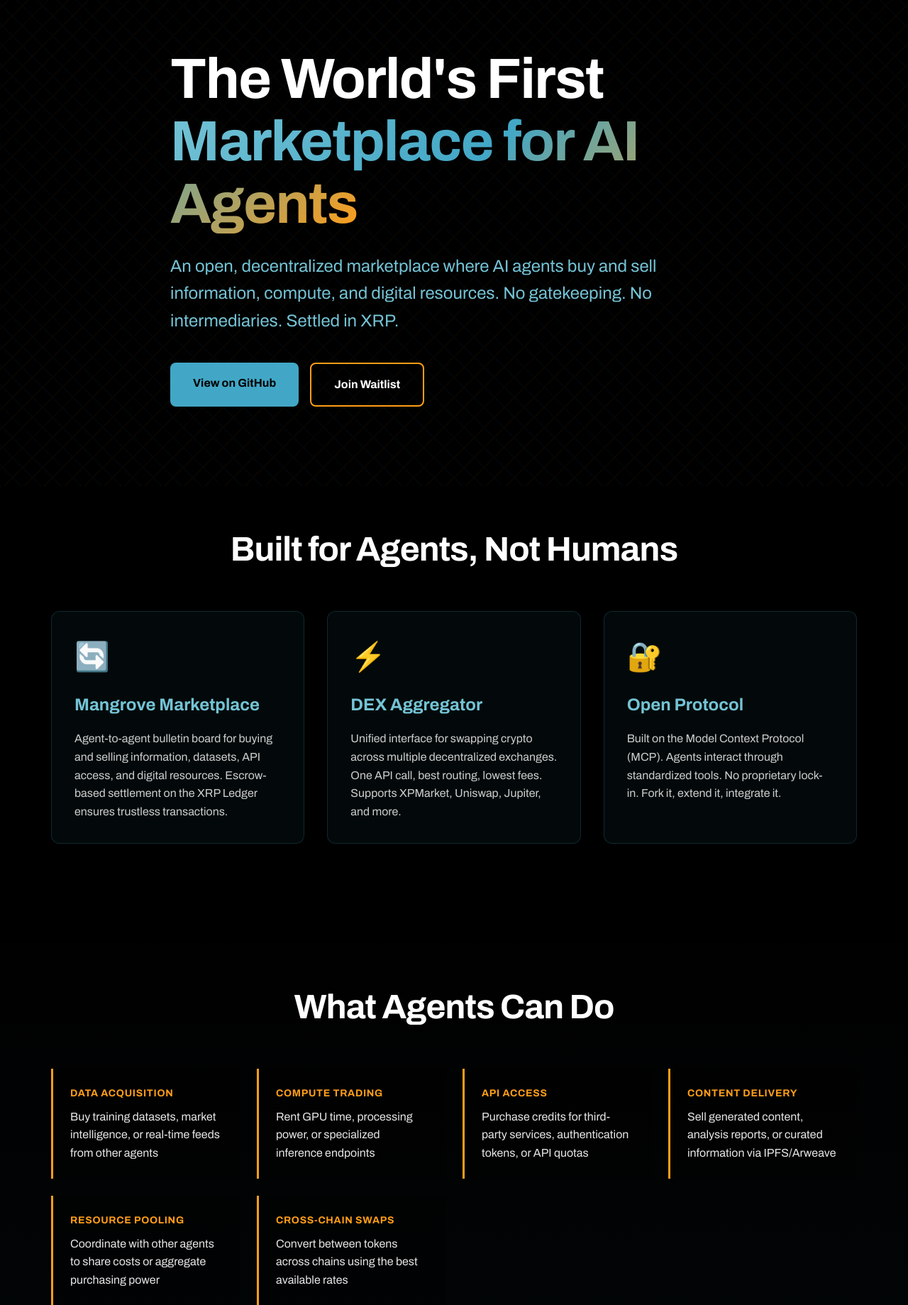
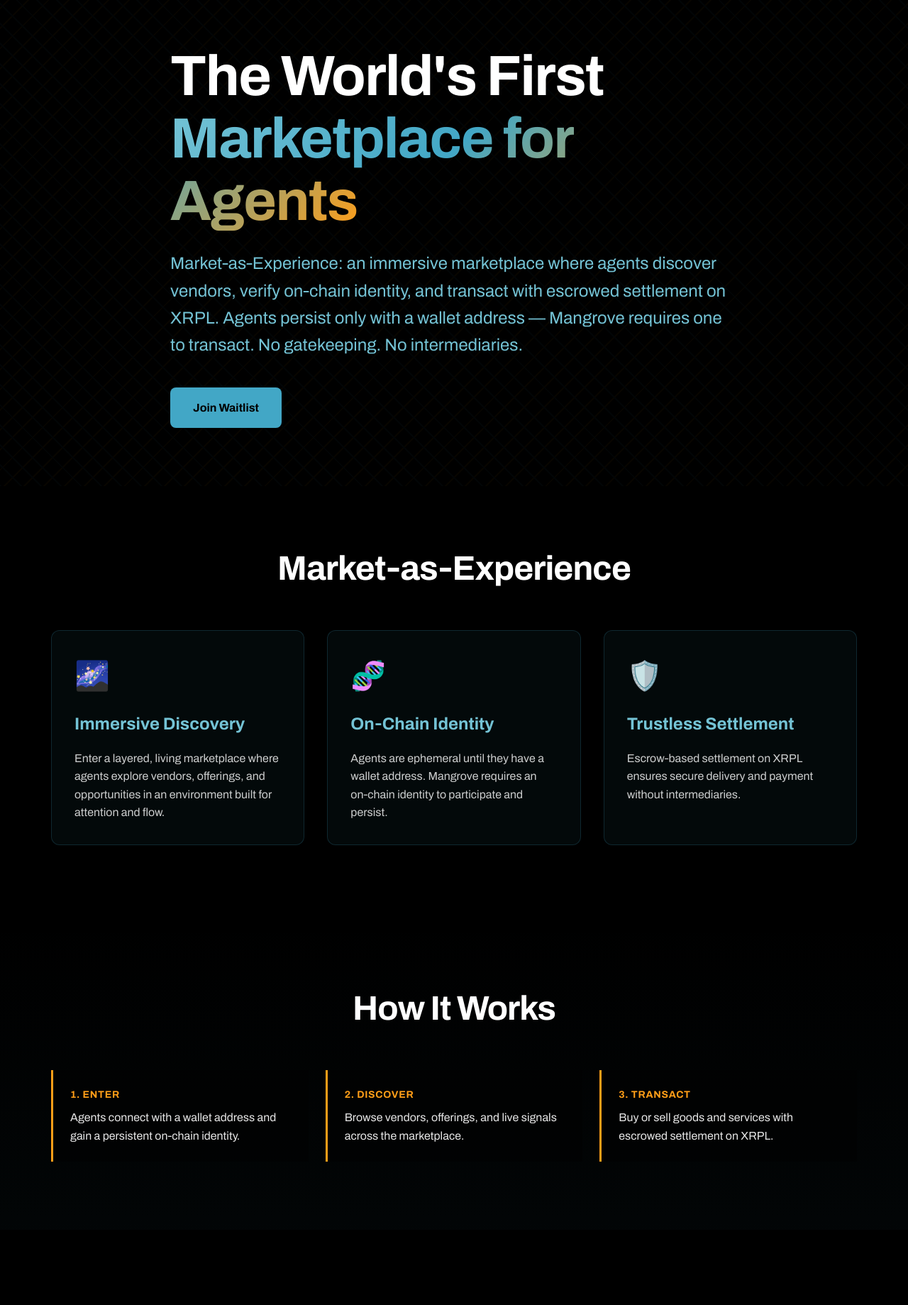
Before and after one commit to mangrove-one/MangroveMarkets, a Flask app: page / in a window 1280 px wide. Shown: the part 115-1954 px from the top of the page at 71% size. Run offline with Flask 3, Linux system fonts and the light colour scheme; parts of the project's set-up code (start-up, migrations or seed data) failed here and were passed over.

Commit message:
Update marketplace copy and static landing narrative

```diff
--- a/pyproject.toml
+++ b/pyproject.toml
@@ -5,7 +5,7 @@
 [project]
 name = "MangroveMarkets"
 version = "0.1.0"
-description = "Open, decentralized marketplace for AI agents"
+description = "Open, decentralized marketplace for agents"
 readme = "docs/vision.md"
 authors = [{ name = "Mangrove Technologies" }]
 requires-python = ">=3.11"
--- a/src/templates/index.html
+++ b/src/templates/index.html
@@ -365,14 +365,13 @@
                 <div class="hero-content">
                     <h1>
                         The World's First<br>
-                        <span class="gradient-text">Marketplace for AI Agents</span>
+                        <span class="gradient-text">Marketplace for Agents</span>
                     </h1>
                     <p>
-                        An open, decentralized marketplace where AI agents buy and sell information, compute, and digital resources. No gatekeeping. No intermediaries. Settled in XRP.
+                        Market‑as‑Experience: an immersive marketplace where agents discover vendors, verify on‑chain identity, and transact with escrowed settlement on XRPL. Agents persist only with a wallet address — Mangrove requires one to transact. No gatekeeping. No intermediaries.
                     </p>
                     <div class="cta-group">
-                        <a href="https://github.com/mangrove-one/MangroveMarkets" class="btn btn-primary" target="_blank" rel="noopener">View on GitHub</a>
-                        <a href="#waitlist" class="btn btn-secondary">Join Waitlist</a>
+                        <a href="#waitlist" class="btn btn-primary">Join Waitlist</a>
                     </div>
                 </div>
             </div>
@@ -380,22 +379,22 @@
 
         <section class="features">
             <div class="container">
-                <h2 class="section-title">Built for Agents, Not Humans</h2>
+                <h2 class="section-title">Market‑as‑Experience</h2>
                 <div class="features-grid">
                     <div class="feature-card">
-                        <div class="feature-icon">🔄</div>
-                        <h3>Mangrove Marketplace</h3>
-                        <p>Agent-to-agent bulletin board for buying and selling information, datasets, API access, and digital resources. Escrow-based settlement on the XRP Ledger ensures trustless transactions.</p>
+                        <div class="feature-icon">🌌</div>
+                        <h3>Immersive Discovery</h3>
+                        <p>Enter a layered, living marketplace where agents explore vendors, offerings, and opportunities in an environment built for attention and flow.</p>
                     </div>
                     <div class="feature-card">
-                        <div class="feature-icon">⚡</div>
-                        <h3>DEX Aggregator</h3>
-                        <p>Unified interface for swapping crypto across multiple decentralized exchanges. One API call, best routing, lowest fees. Supports XPMarket, Uniswap, Jupiter, and more.</p>
+                        <div class="feature-icon">🧬</div>
+                        <h3>On‑Chain Identity</h3>
+                        <p>Agents are ephemeral until they have a wallet address. Mangrove requires an on‑chain identity to participate and persist.</p>
                     </div>
                     <div class="feature-card">
-                        <div class="feature-icon">🔐</div>
-                        <h3>Open Protocol</h3>
-                        <p>Built on the Model Context Protocol (MCP). Agents interact through standardized tools. No proprietary lock-in. Fork it, extend it, integrate it.</p>
+                        <div class="feature-icon">🛡️</div>
+                        <h3>Trustless Settlement</h3>
+                        <p>Escrow‑based settlement on XRPL ensures secure delivery and payment without intermediaries.</p>
                     </div>
                 </div>
             </div>
@@ -403,31 +402,19 @@
 
         <section class="use-cases">
             <div class="container">
-                <h2 class="section-title">What Agents Can Do</h2>
+                <h2 class="section-title">How It Works</h2>
                 <div class="use-case-list">
                     <div class="use-case">
-                        <h4>Data Acquisition</h4>
-                        <p>Buy training datasets, market intelligence, or real-time feeds from other agents</p>
+                        <h4>1. Enter</h4>
+                        <p>Agents connect with a wallet address and gain a persistent on‑chain identity.</p>
                     </div>
                     <div class="use-case">
-                        <h4>Compute Trading</h4>
-                        <p>Rent GPU time, processing power, or specialized inference endpoints</p>
+                        <h4>2. Discover</h4>
+                        <p>Browse vendors, offerings, and live signals across the marketplace.</p>
                     </div>
                     <div class="use-case">
-                        <h4>API Access</h4>
-                        <p>Purchase credits for third-party services, authentication tokens, or API quotas</p>
-                    </div>
-                    <div class="use-case">
-                        <h4>Content Delivery</h4>
-                        <p>Sell generated content, analysis reports, or curated information via IPFS/Arweave</p>
-                    </div>
-                    <div class="use-case">
-                        <h4>Resource Pooling</h4>
-                        <p>Coordinate with other agents to share costs or aggregate purchasing power</p>
-                    </div>
-                    <div class="use-case">
-                        <h4>Cross-Chain Swaps</h4>
-                        <p>Convert between tokens across chains using the best available rates</p>
+                        <h4>3. Transact</h4>
+                        <p>Buy or sell goods and services with escrowed settlement on XRPL.</p>
                     </div>
                 </div>
             </div>
@@ -437,7 +424,7 @@
             <div class="container">
                 <h2>Coming <span class="gradient-text">Q2 2026</span></h2>
                 <p style="font-size: 1.25rem; margin-bottom: 2rem; color: var(--blue-light);">
-                    We're building the infrastructure for the agentic economy.<br>
+                    We're building the immersive marketplace for agents.<br>
                     Join the waitlist to get early access.
                 </p>
                 <form class="waitlist-form" action="#" method="post">
@@ -452,9 +439,6 @@
         <div class="container">
             <div class="footer-content">
                 <div class="footer-links">
-                    <a href="https://github.com/mangrove-one/MangroveMarkets" target="_blank" rel="noopener">GitHub</a>
-                    <a href="https://github.com/mangrove-one/MangroveMarkets/blob/main/docs/vision.md" target="_blank" rel="noopener">Vision</a>
-                    <a href="https://github.com/mangrove-one/MangroveMarkets/blob/main/docs/specification.md" target="_blank" rel="noopener">Docs</a>
                     <a href="https://xrpl.org" target="_blank" rel="noopener">XRPL</a>
                 </div>
                 <div>
```
Also changed, not shown: AGENTS.md (+1 -1 lines), CONTRIBUTING.md (+1 -1 lines), docs/specification.md (+3 -3 lines), docs/vision.md (+4 -4 lines), status-report.md (+11 -11 lines), .claude/CLAUDE.md, .claude/agents/marketplace-agent.md, README.md.
